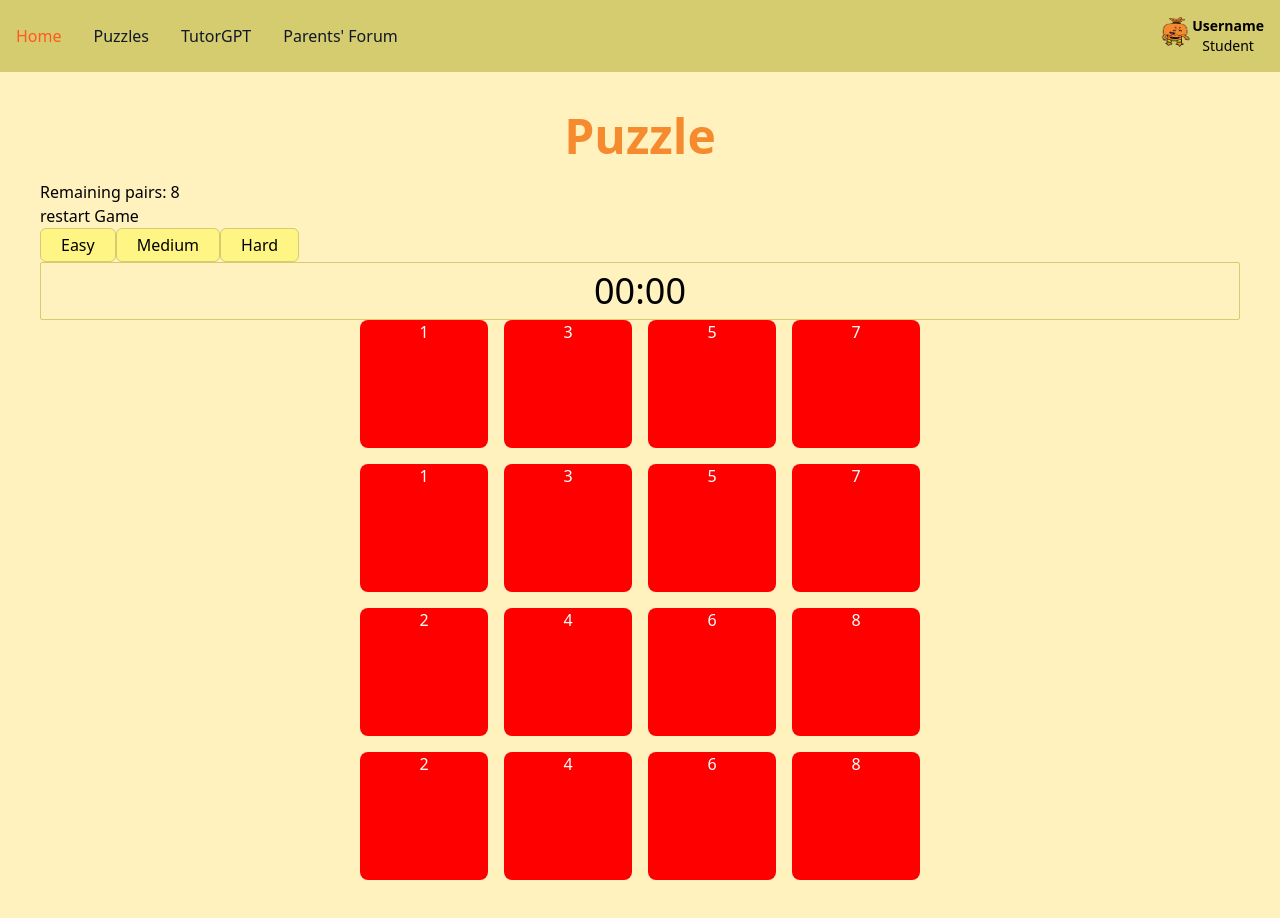
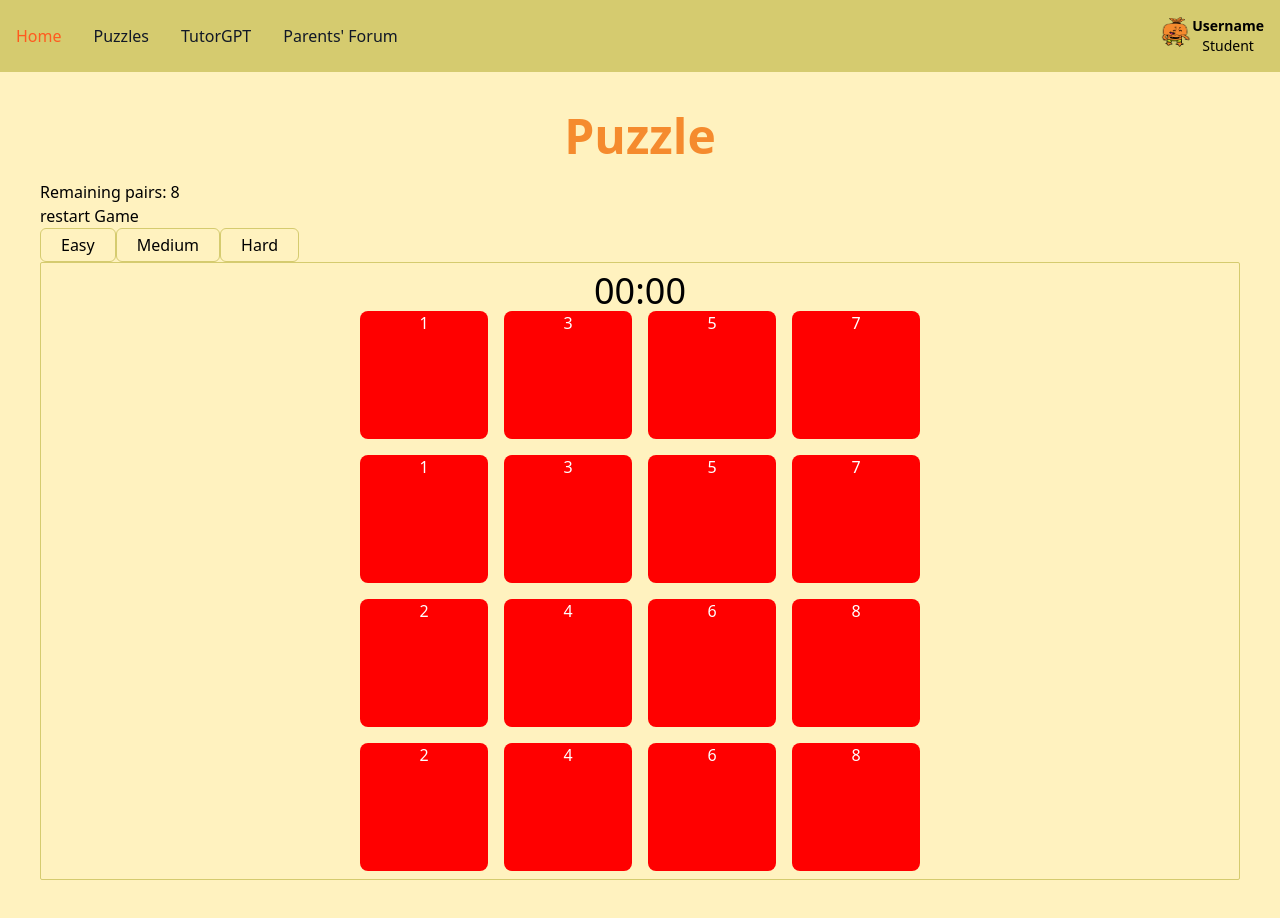
Before and after one commit to mohammadfadhli/sensoryspark, a Vue app: page /puzzle in a window 1280 px wide. Built offline with nearby package versions, Linux system fonts and the light colour scheme.

Commit message:
Edit card layout

```diff
--- a/src/components/Card.vue
+++ b/src/components/Card.vue
@@ -64,7 +64,7 @@ export default {
 
 </template>
 
-<style>
+<style scoped>
 
     .card-face.is-front {
         background-color: red;
@@ -72,5 +72,4 @@ export default {
 
     }
 
-
 </style>
--- a/src/views/Puzzle.vue
+++ b/src/views/Puzzle.vue
@@ -16,53 +16,52 @@ for (const card of cardstore.cardList.value) {
 </script>
 
 <template>
+    <div>
         <h1 class="font-bold text-5xl text-orange text-center my-5">Puzzle</h1>
-
         <p>Remaining pairs: {{ cardstore.remainingPairs }}</p>
         <button @click="cardstore.restartGame">restart Game</button>
-
         <div class="flex">
             <div
                 class="bg-yellow px-5 py-1 hover:bg-green rounded-md border border-green w-auto flex items-center justify-center"
-            :class="$route.name === 'easy' ? 'bg-green rounded-md font-semibold' : ''"
+                :class="$route.name === 'easy' ? 'bg-green font-semibold' : ''"
             >
                 <router-link :to="{ name: 'easy' }">Easy</router-link>
             </div>
             <div
                 class="bg-yellow px-5 py-1 hover:bg-green rounded-md border border-green w-auto flex items-center justify-center"
-            :class="$route.name === 'medium' ? 'bg-green rounded-md font-semibold' : ''"
+                :class="$route.name === 'medium' ? 'bg-green font-semibold' : ''"
             >
                 <router-link :to="{ name: 'medium' }">Medium</router-link>
             </div>
             <div
                 class="bg-yellow px-5 py-1 hover:bg-green rounded-md border border-green w-auto flex items-center justify-center"
-            :class="$route.name === 'hard' ? 'bg-green rounded-md font-semibold' : ''"
+                :class="$route.name === 'hard' ? 'bg-green font-semibold' : ''"
             >
                 <router-link :to="{ name: 'hard' }">Hard</router-link>
             </div>
         </div>
         <div class="border border-green rounded-sm p-2">
             <Time :startStatus="$route.name === 'easy' ? store.easyStartStatus : $route.name === 'medium' ? store.mediumStartStatus : store.hardStartStatus" />
-        <router-view/>
-    </div>
-
                 <transition-group tag="section" name="shuffle-card"
-    class="game-board grid grid-rows-4 grid-flow-col justify-center gap-4">
+                    class="game-board grid grid-rows-4 grid-flow-col justify-center gap-4"
+                >
                     <Card v-for="card of cardstore.cardList.value"
                         :key = "`${card.value}-${card.variant}`"
                         :value = "card.value"
                         :visible = "card.visible"
                         :indexCard = "card.indexCard"
                         :matched = "card.matched"
-            @select-card="cardstore.flipCard"/> <!-- this part cannot work -->
+                        @select-card="cardstore.flipCard"/>
                 </transition-group>
+            <router-view/>
+        </div>
+    </div>
+
 
 </template>
 
-<style>
-
+<style scoped>
     .shuffle-card-move {
         transition: transform 0.8s ease-in;
     }
-
 </style>
--- a/tailwind.config.js
+++ b/tailwind.config.js
@@ -10,15 +10,13 @@ module.exports = {
   theme: {
     colors: {
       black: "#27272D",
+      yellow: "#FFF584",
+      green: {
+        DEFAULT: "#D5CB6F",
+      },
       orange: {
         DEFAULT: "#F58B2E",
         25: "#FFF2BF",
-      },
-      yellow: {
-        DEFAULT: "#FFF584",
-      },
-      green: {
-        DEFAULT: "#D5CB6F",
       },
     },
     fontFamily: {
```
Lines whose indentation alone changed are shown as unchanged.
